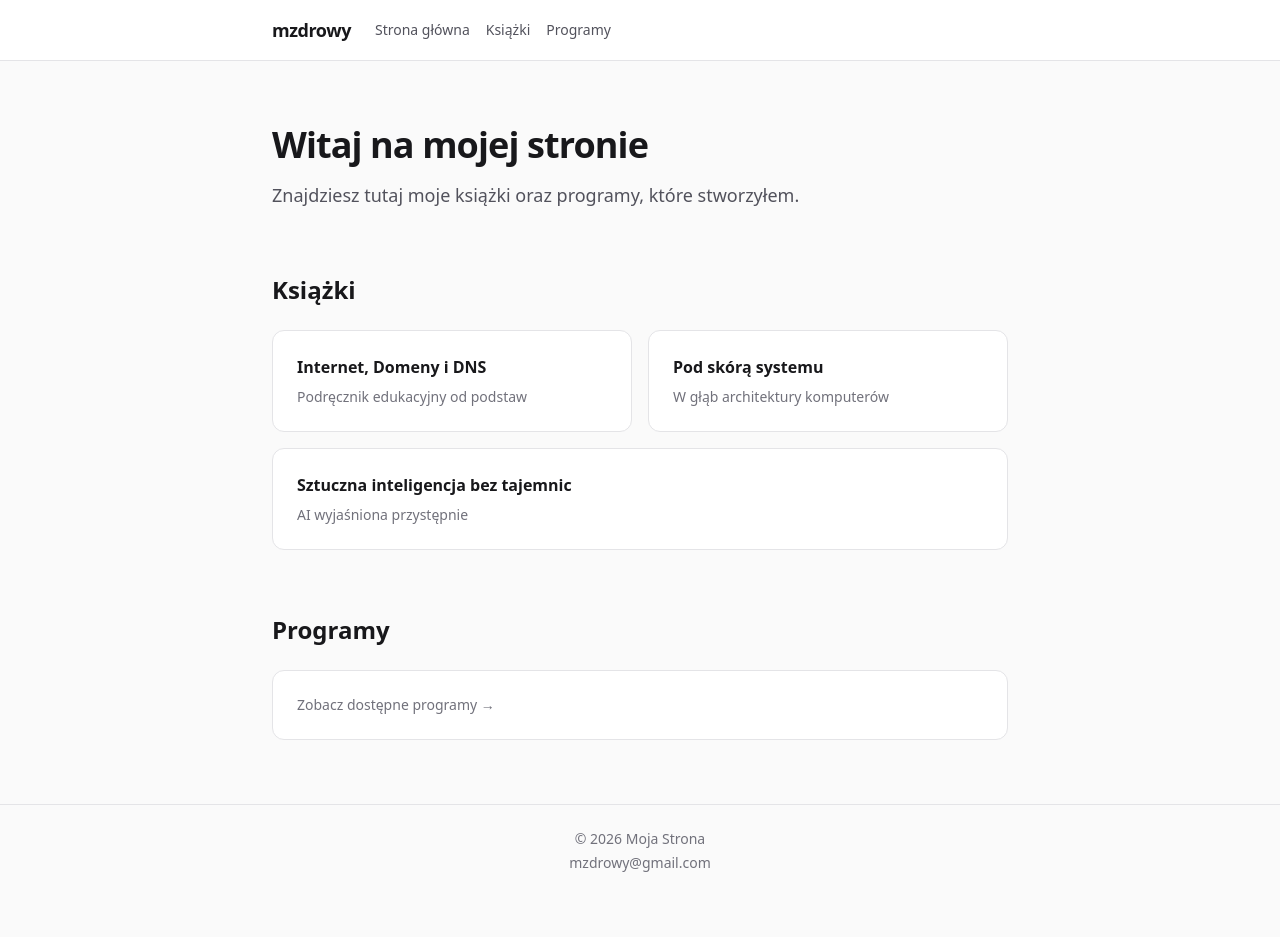
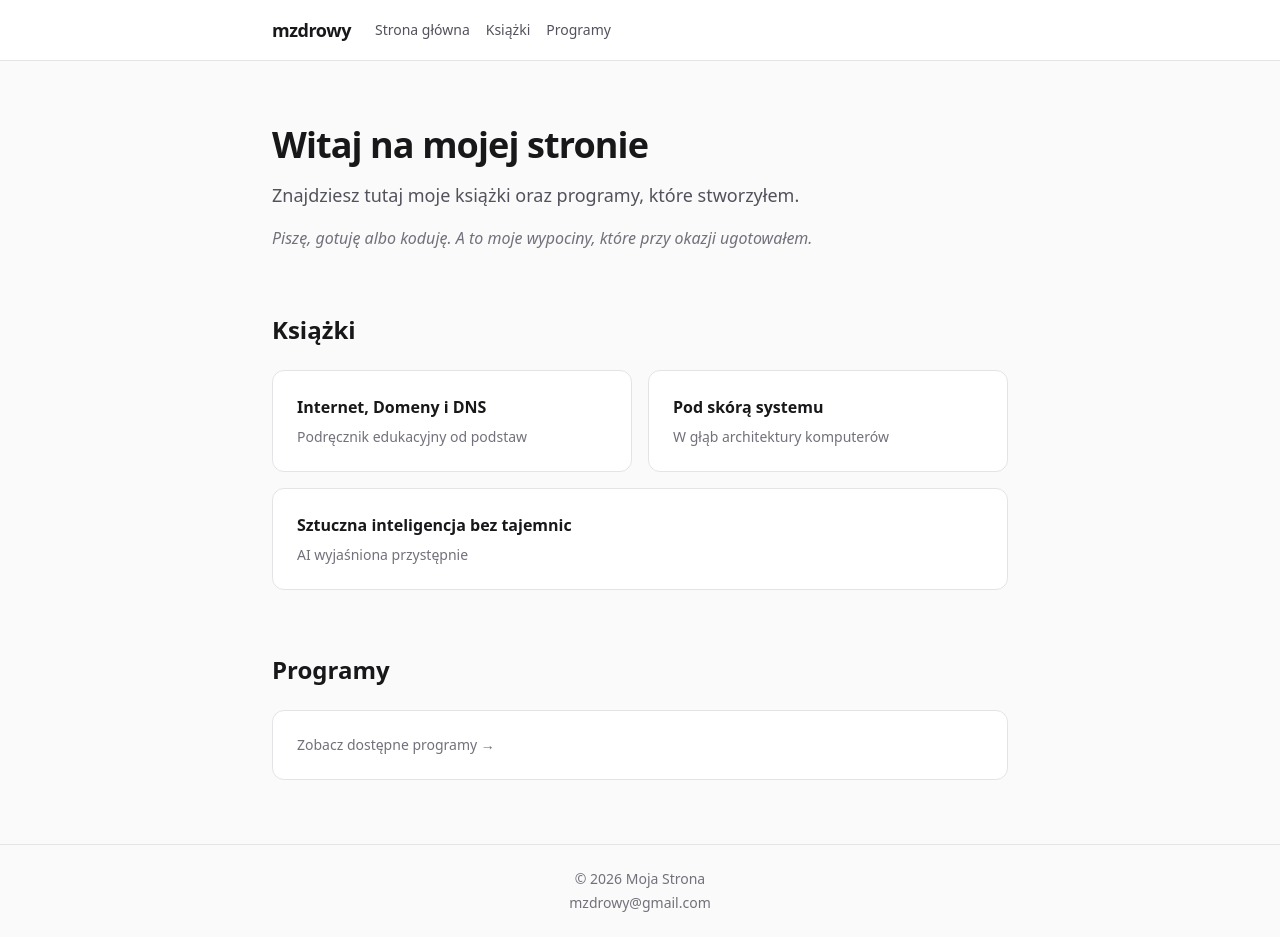
Before and after one commit to MzdrowY/mzdrowy.github.io, a Next.js app: page / in a window 1280 px wide. Before the commit the page ends 897 px from the top, so only its background shows below. Built offline with nearby package versions, Linux system fonts and the light colour scheme.

Commit message:
Add personal motto to homepage

```diff
--- a/src/app/page.tsx
+++ b/src/app/page.tsx
@@ -9,6 +9,9 @@ export default function Home() {
         </h1>
         <p className="text-lg leading-relaxed text-zinc-600 dark:text-zinc-400">
           Znajdziesz tutaj moje książki oraz programy, które stworzyłem.
+        </p>
+        <p className="mt-4 text-base italic text-zinc-500 dark:text-zinc-400">
+          Piszę, gotuję albo koduję. A to moje wypociny, które przy okazji ugotowałem.
         </p>
       </section>
 
```
